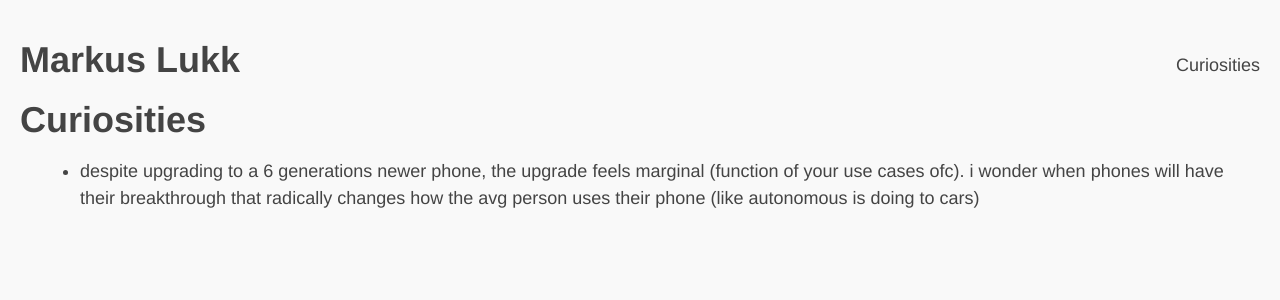
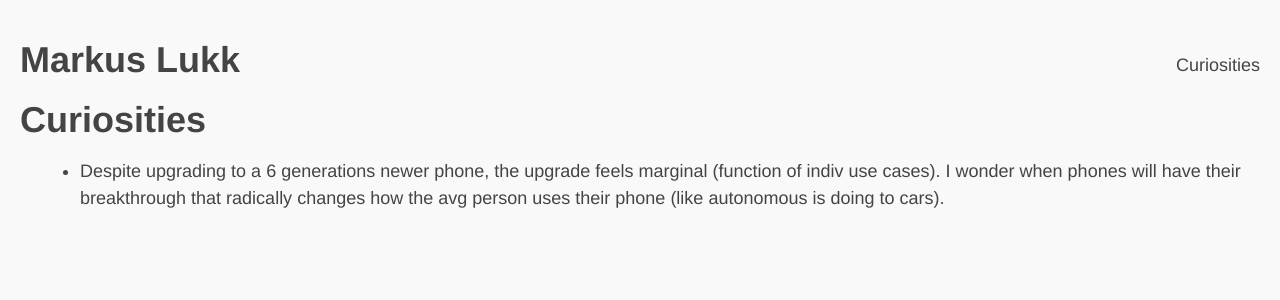
Before and after one commit to markuslukk/markuslukk.github.io, a Jekyll site: the page built from curiosities.html, in a window 1280 px wide. Shown: the top 300 px of the page. Built offline with Jekyll 4.4.1, drawn with Linux system fonts in a browser that asks for light colours.

Commit message:
Update curiosities.html

```diff
--- a/curiosities.html
+++ b/curiosities.html
@@ -4,5 +4,5 @@
 <h1>Curiosities</h1>
 
 <ul>
-    <li>despite upgrading to a 6 generations newer phone, the upgrade feels marginal (function of your use cases ofc). i wonder when phones will have their breakthrough that radically changes how the avg person uses their phone (like autonomous is doing to cars)</li>
+    <li>Despite upgrading to a 6 generations newer phone, the upgrade feels marginal (function of indiv use cases). I wonder when phones will have their breakthrough that radically changes how the avg person uses their phone (like autonomous is doing to cars).</li>
 </ul>
```
